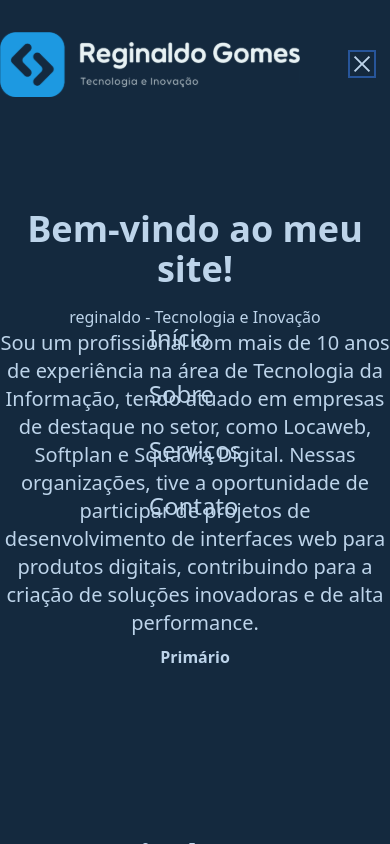
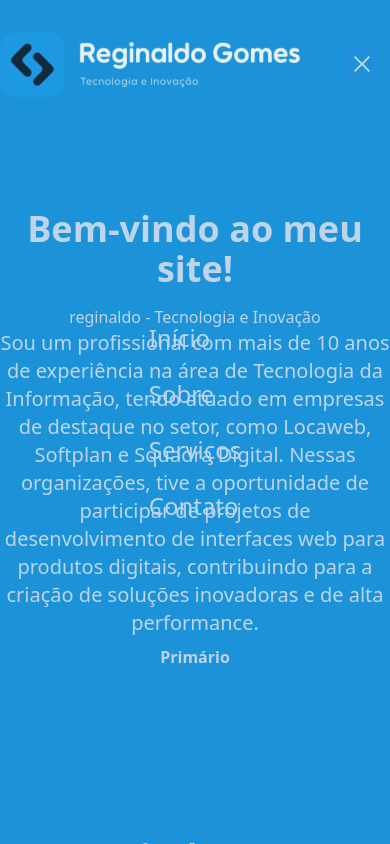
Before and after one commit to reginaldogomes/bhs_cms_site_app, a Next.js app: page / in a window 390 px wide. Both pictures are taken after a click on the button 362 px from the left and 64 px from the top of the page. Shown: the top 844 px of the page. Built offline with nearby package versions, Linux system fonts and the light colour scheme.

Commit message:
menu adjusted

```diff
--- a/src/components/layouts/Menu.tsx
+++ b/src/components/layouts/Menu.tsx
@@ -46,7 +46,7 @@ const ResponsiveMenu: React.FC = () => {
       </nav>
 
       {isOpen && (
-        <div className="sm:hidden fixed inset-0 bg-gray-800 bg-opacity-95 flex flex-col items-center justify-center transition-opacity duration-500 z-50">
+        <div className="sm:hidden fixed inset-0 bg-accent-500 bg-opacity-95 flex flex-col items-center justify-center transition-opacity duration-500 -z-10">
           <ul className="space-y-6">
             {menuItems.map((item) => (
               <li key={item.href}>
```
